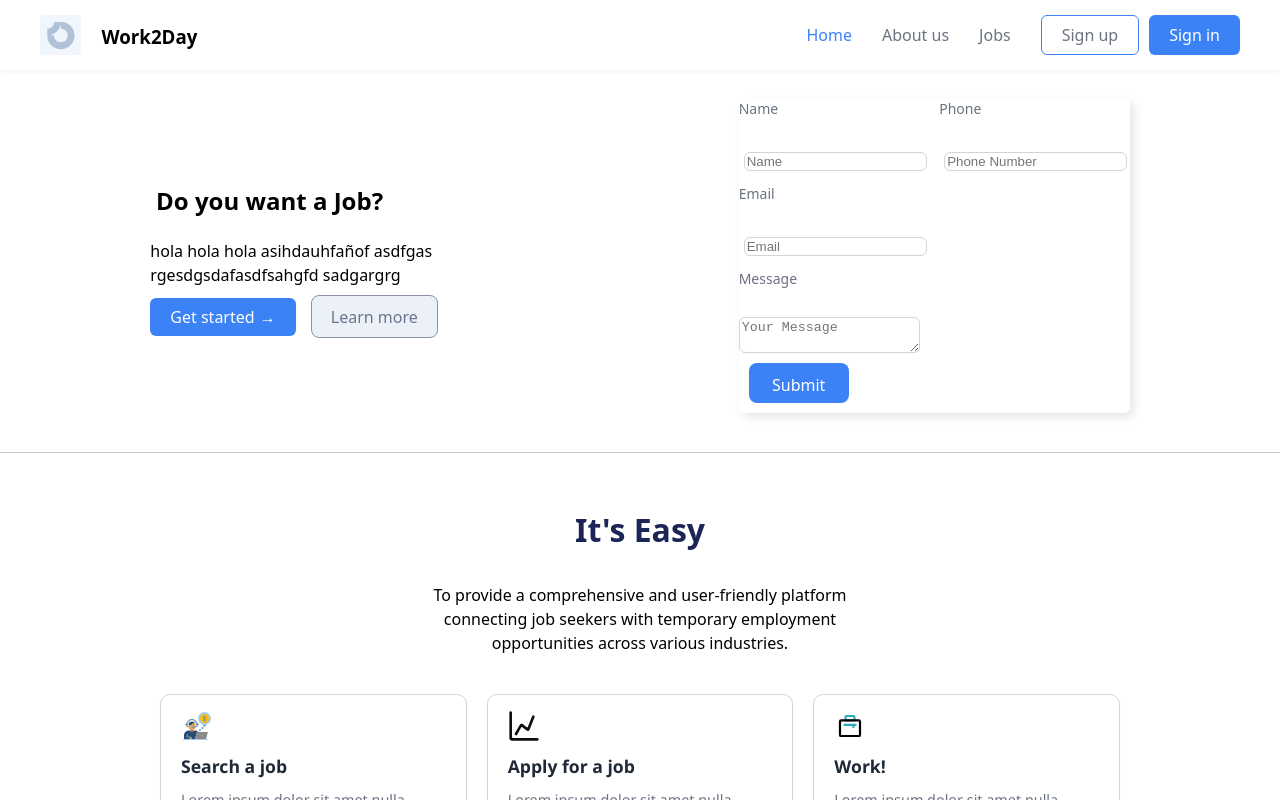
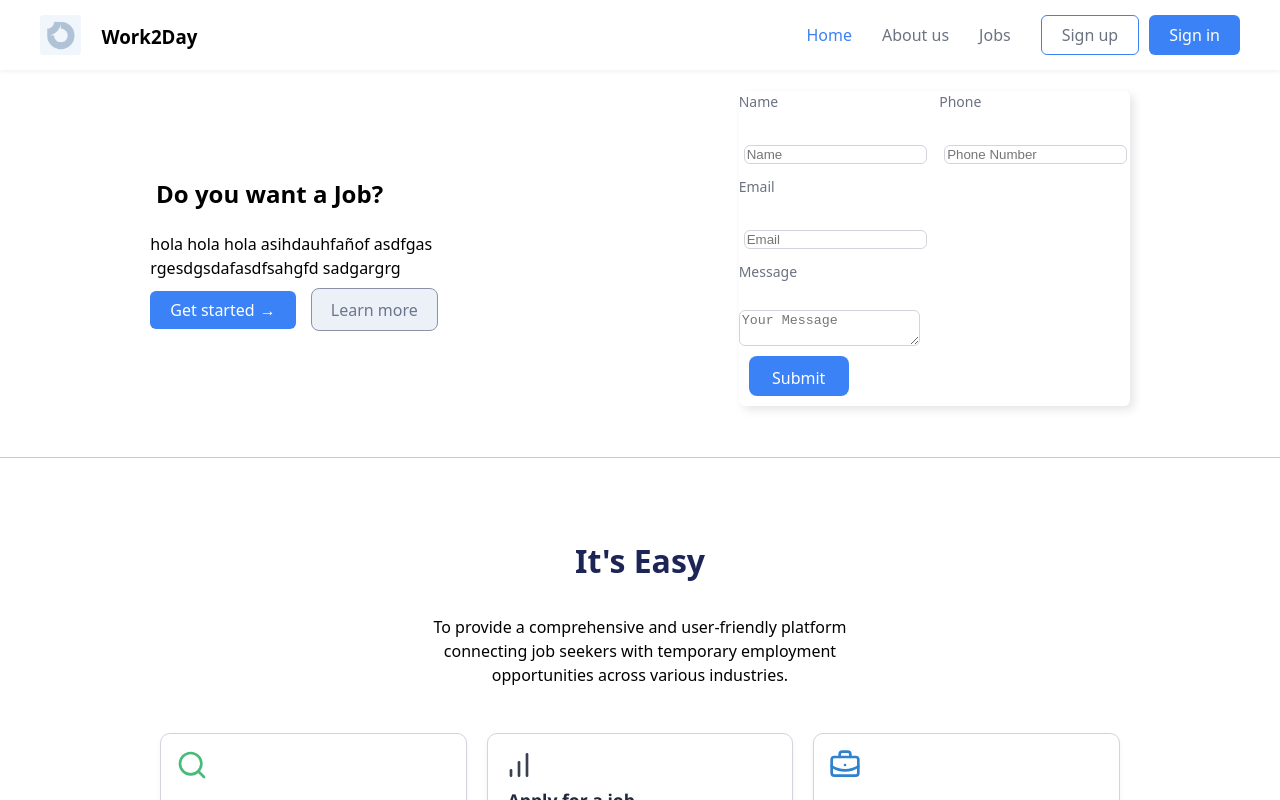
Before and after one commit to juarosrap/Work2day, a React (Vite) app in the folder frontend/: page / in a window 1280 px wide. Built offline with nearby package versions, Linux system fonts and the light colour scheme.

Commit message:
add: some styles

```diff
--- a/frontend/src/componentes/AboutUs.jsx
+++ b/frontend/src/componentes/AboutUs.jsx
@@ -17,6 +17,8 @@ const AboutUs = () => {
         Juan Ros, y este proyecto personal nace como mi Trabajo de Fin de Grado
         para facilitar la conexión entre empresas y trabajadores.
       </p>
+
+
 
       <div className="about-grid">
         <div className="about-card">
--- a/frontend/src/componentes/FeaturesSection.jsx
+++ b/frontend/src/componentes/FeaturesSection.jsx
@@ -2,6 +2,7 @@ import "../styles/FeaturesSection.css";
 import job from "../assets/job.svg"
 import work from "../assets/work.svg";
 import chart from "../assets/chart.svg";
+import { BriefcaseBusiness, ChartNoAxesColumnIncreasing, Search } from "lucide-react";
 
 export default function FeaturesSection() {
     return (
@@ -17,7 +18,7 @@ export default function FeaturesSection() {
         <div className="feature-bottom-section">
           <div className="card">
             <div className="icon">
-              <img src={work} alt="Icon" />
+              <Search size={32} className="about-icon green"/>
             </div>
             <h3>Search a job</h3>
             <p>
@@ -30,7 +31,7 @@ export default function FeaturesSection() {
           </div>
           <div className="card">
             <div className="icon">
-              <img src={chart} alt="Icon" />
+              <ChartNoAxesColumnIncreasing size={32} />
             </div>
             <h3>Apply for a job</h3>
             <p>
@@ -43,7 +44,7 @@ export default function FeaturesSection() {
           </div>
           <div className="card">
             <div className="icon">
-              <img src={job} alt="Icon" />
+              <BriefcaseBusiness size={32} className="about-icon blue" />
             </div>
             <h3>Work!</h3>
             <p>
--- a/frontend/src/styles/AboutUs.css
+++ b/frontend/src/styles/AboutUs.css
@@ -26,16 +26,20 @@
 .about-card {
   background-color: #fff;
   border-radius: 16px;
-  box-shadow: 0 2px 8px rgba(0,0,0,0.1);
+  box-shadow: 0 2px 8px rgba(0, 0, 0, 0.1);
   padding: 24px;
   flex: 1 1 calc(33% - 24px);
   min-width: 250px;
-  transition: box-shadow 0.3s ease;
+  transition: transform 0.3s ease, box-shadow 0.3s ease, border-color 0.3s ease;
+  border: 1px solid #d1d5db; /* Añadimos borde para poder cambiarlo al hacer hover */
 }
 
 .about-card:hover {
-  box-shadow: 0 4px 12px rgba(0,0,0,0.15);
+  transform: translateY(-5px);
+  box-shadow: 0 8px 20px rgba(59, 130, 246, 0.15);
+  border-color: #3b82f6;
 }
+
 
 .about-icon {
   margin-bottom: 16px;
--- a/frontend/src/styles/FeaturesSection.css
+++ b/frontend/src/styles/FeaturesSection.css
@@ -23,14 +23,29 @@
 .card {
   border: 1px solid #d1d5db;
   border-radius: 10px;
-  box-shadow: 0 1px 2px rgba(0, 0, 0, 0.05);
+  box-shadow: 0 2px 5px rgba(0, 0, 0, 0.05);
   font-family: 'Segoe UI', sans-serif;
   color: #374151;
   width: 100%;
   max-width: 100%;
   padding: 15px;
   box-sizing: border-box;
+  background: #ffffff;
+  transition: transform 0.3s ease, box-shadow 0.3s ease, border-color 0.3s ease;
 }
+
+.card:hover {
+  transform: translateY(-5px);
+  box-shadow: 0 8px 20px rgba(59, 130, 246, 0.15);
+  border-color: #3b82f6;
+}
+
+
+.card:hover .icon img {
+  transform: scale(1.05);
+  transition: transform 0.3s ease;
+}
+
 
 
 @media (max-width: 767px) {
--- a/frontend/src/styles/index.css
+++ b/frontend/src/styles/index.css
@@ -18,7 +18,7 @@
 hr {
   border: none;
   border-top: 1px solid #ccc;
-  margin: 20px 0;
+  margin: 40px 0;
 }
 
 
@@ -28,9 +28,6 @@ html, body {
   overflow-x: hidden;
   width: 100%;
 }
-
-
-
 
 
 button {
```
